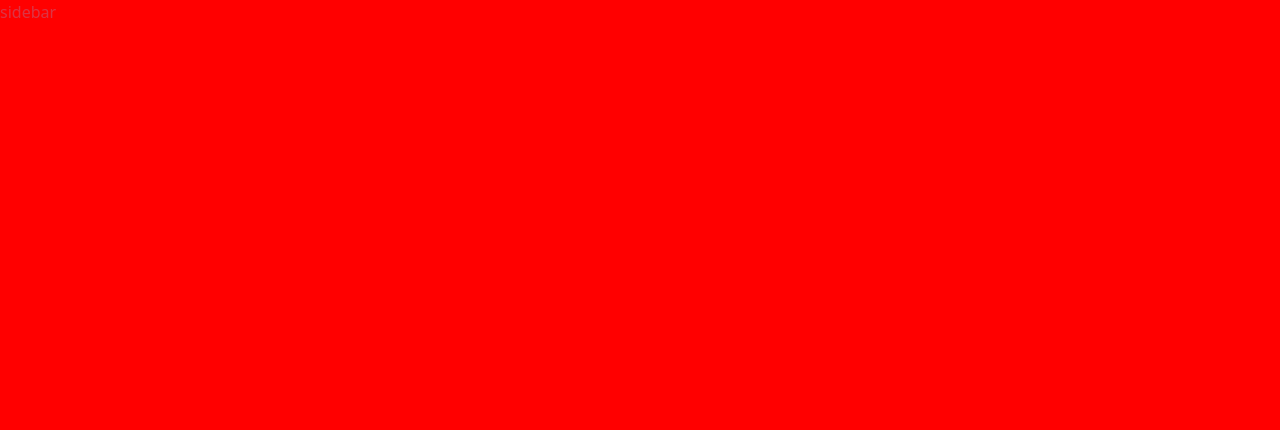
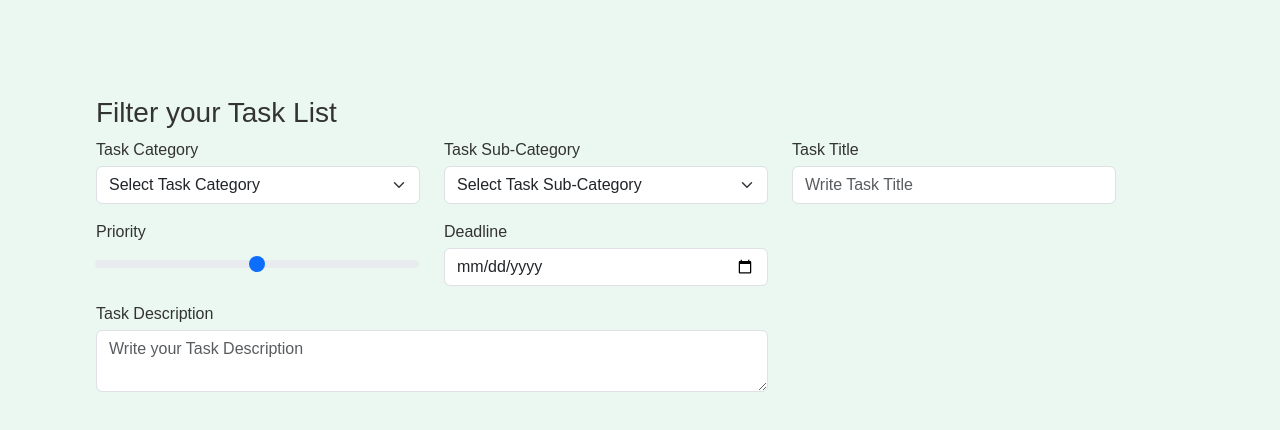
Before and after one commit to haque-lubna/TodoApps, a React (Create React App) app in the folder todo-react-app/: page / in a window 1280 px wide. Shown: the top 430 px of the page. Built offline with nearby package versions, Linux system fonts and the light colour scheme.

Commit message:
Add filtering for component

```diff
--- a/todo-react-app/src/App.js
+++ b/todo-react-app/src/App.js
@@ -1,10 +1,11 @@
-import logo from './logo.svg';
 import './App.css';
-import { Sidebar } from './components/Sidebar';
+import { FilteringForm } from './components/FilteringForm';
 
 function App() {
   return (
-    <Sidebar/>
+    <div className='container m-5 p-5'>
+      <FilteringForm/>
+    </div>
   );
 }
 
--- /dev/null
+++ b/todo-react-app/src/components/FilteringForm.js
@@ -0,0 +1,46 @@
+import React from 'react'
+import { Select } from './formComponents/Select'
+import { TextArea } from './formComponents/TextArea'
+import { Input } from './formComponents/Input'
+import { Priority } from './formComponents/Priority'
+
+export const FilteringForm = () => {
+  return (
+    <div className='row'>
+      <h3>Filter your Task List</h3>
+      <div className="row">
+        <div className="col-md-4">
+          <Select label= "Task Category"
+            fieldName="taskCategory"
+            options={[{value: "", label: "Select Task Category"}, {value: "professional", label: "Professional"},
+                {value: "personal", label: "Personal"}]} />
+        </div>
+        <div className="col-md-4">
+          <Select label= "Task Sub-Category"
+            fieldName="taskSubCategory"
+            options={[{value: "", label: "Select Task Sub-Category"}, {value: "myself", label: "MySelf"},
+                {value: "office", label: "Office"}]} />
+        </div>
+        <div className="col-md-4">
+          <Input label= "Task Title"
+            fieldName="taskTitle"
+            placeholder="Write Task Title" />
+        </div>
+      </div>
+      <div className="row mt-3">
+        <div className='col-md-4'>
+          <Priority label="Priority" fieldName="priority"/>
+        </div>
+        <div className="col-md-4">
+          <Input type="date" label="Deadline" fieldName="deadline" />
+        </div>
+      </div>
+      <div className="row mt-3">
+        <div className="col-md-8">
+          <TextArea label="Task Description" fieldName="description" placeholder="Write your Task Description"/>
+        </div>
+
+      </div>
+    </div>
+  )
+}
--- a/todo-react-app/src/components/Sidebar.js
+++ /dev/null
@@ -1,7 +0,0 @@
-import React from 'react'
-
-export const Sidebar = () => {
-  return (
-    <div className='text-danger'>sidebar</div>
-  )
-}
--- /dev/null
+++ b/todo-react-app/src/components/formComponents/Input.js
@@ -0,0 +1,10 @@
+import React from 'react'
+
+export const Input = ({type="text", label, fieldName, placeholder}) => {
+  return (
+    <div className='form-group'>
+        <label className='mb-1' htmlFor={fieldName}>{label}</label>
+        <input type={type} className='form-control' id={fieldName} name={fieldName} placeholder={placeholder}/>
+    </div>
+  )
+}
--- /dev/null
+++ b/todo-react-app/src/components/formComponents/Priority.js
@@ -0,0 +1,10 @@
+import React from 'react'
+
+export const Priority = ({label, fieldName}) => {
+  return (
+    <div className='input-group'>
+      <label htmlFor={fieldName} className="form-label">{label}</label>
+      <input type="range" className="form-range" name={fieldName}></input>
+    </div>
+  )
+}
--- /dev/null
+++ b/todo-react-app/src/components/formComponents/Select.js
@@ -0,0 +1,16 @@
+import React from "react";
+
+export const Select = ({ label, fieldName, options }) => {
+  return (
+    <div className="form-group">
+      <label className="mb-1" htmlFor={fieldName}>{label}</label>
+      <select className="form-select form-control" id={fieldName} name={fieldName}>
+        {options.map((option, index) => (
+          <option key={index} value={option.value}>
+            {option.label}
+          </option>
+        ))}
+      </select>
+    </div>
+  );
+};
--- /dev/null
+++ b/todo-react-app/src/components/formComponents/TextArea.js
@@ -0,0 +1,10 @@
+import React from 'react'
+
+export const TextArea = ({label, fieldName, placeholder}) => {
+  return (
+    <div className='form-group'>
+        <label className='mb-1' htmlFor={fieldName}>{label}</label>
+        <textarea className='form-control' id={fieldName} name={fieldName} placeholder={placeholder}></textarea>
+    </div>
+  )
+}
--- a/todo-react-app/src/css/custom.css
+++ b/todo-react-app/src/css/custom.css
@@ -1,3 +1,5 @@
 body {
-    background-color: red;
+    font-family: Arial, sans-serif;
+    background-color: #d9f3e685;
+    color: #333;
 }
```
Also changed, not shown: 1 other file (tests, documents, lock files or other folders).
